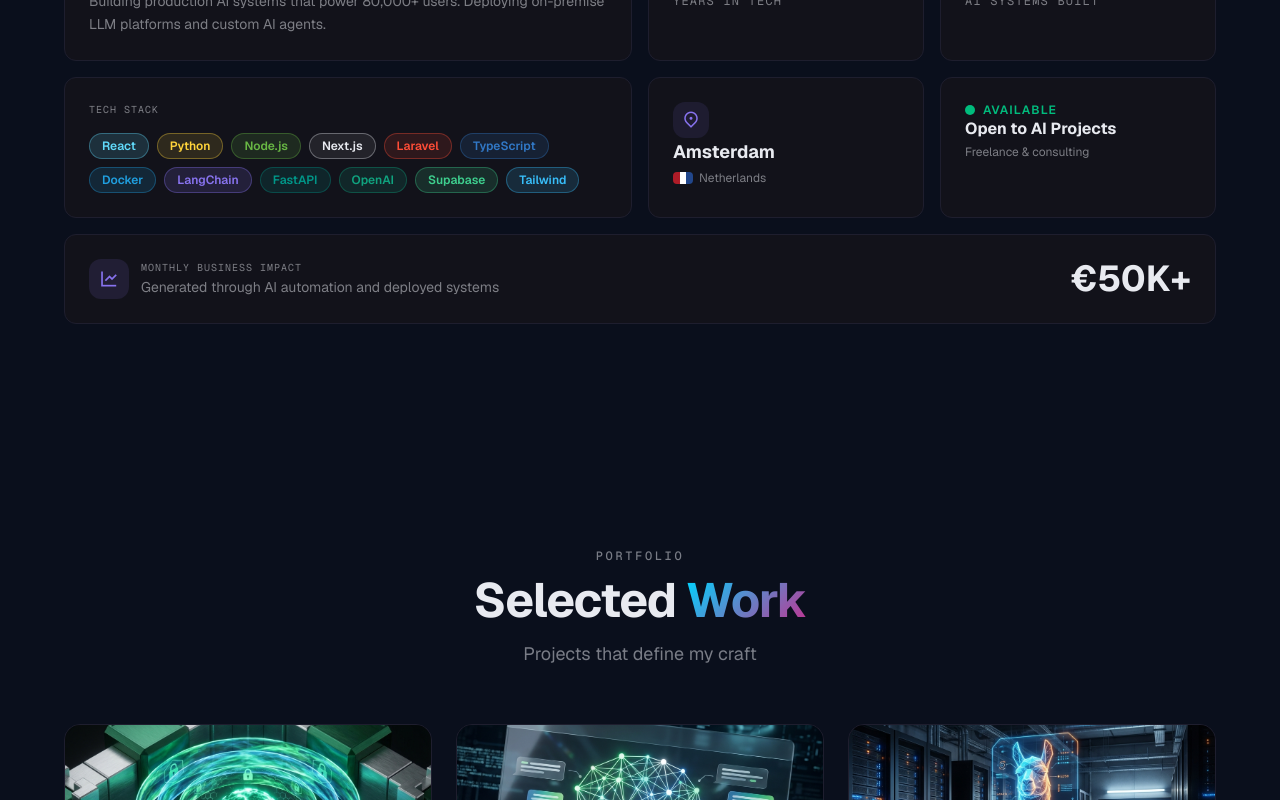
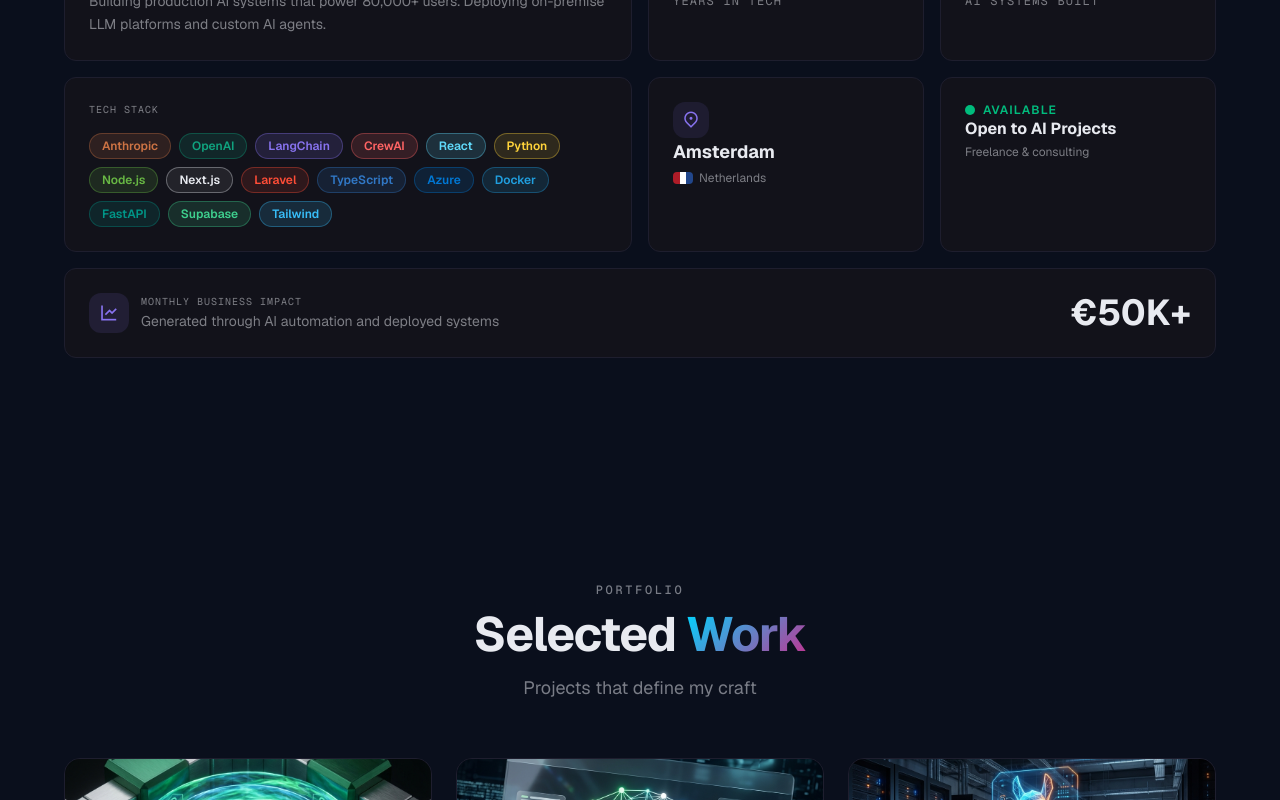
Before and after one commit to OmarNassar1127/new-portfolio-next, a Next.js app: page / in a window 1280 px wide. Shown: the part 1140-1940 px from the top of the page. Built offline with nearby package versions, Linux system fonts and the light colour scheme.

Commit message:
more improvements

```diff
--- a/components/sections/BentoDashboard.tsx
+++ b/components/sections/BentoDashboard.tsx
@@ -31,20 +31,19 @@ function AnimatedCounter({
 
 /* ─── Tech stack pills ────────────────────────────────────────────────── */
 const techStack = [
+  { name: "Anthropic", color: "rgba(204,115,68,0.15)", text: "#cc7344" },
+  { name: "OpenAI", color: "rgba(16,163,127,0.15)", text: "#10a37f" },
+  { name: "LangChain", color: "rgba(136,115,239,0.15)", text: "var(--primary)" },
+  { name: "CrewAI", color: "rgba(255,100,100,0.15)", text: "#ff6464" },
   { name: "React", color: "rgba(97,218,251,0.15)", text: "#61dafb" },
   { name: "Python", color: "rgba(255,212,59,0.12)", text: "#ffd43b" },
   { name: "Node.js", color: "rgba(104,183,68,0.15)", text: "#68b744" },
   { name: "Next.js", color: "rgba(232,234,240,0.08)", text: "var(--text)" },
   { name: "Laravel", color: "rgba(255,77,55,0.12)", text: "#ff4d37" },
   { name: "TypeScript", color: "rgba(49,120,198,0.15)", text: "#3178c6" },
+  { name: "Azure", color: "rgba(0,120,212,0.15)", text: "#0078d4" },
   { name: "Docker", color: "rgba(32,159,223,0.15)", text: "#209fdf" },
-  {
-    name: "LangChain",
-    color: "rgba(136,115,239,0.15)",
-    text: "var(--primary)",
-  },
   { name: "FastAPI", color: "rgba(0,150,136,0.15)", text: "#009688" },
-  { name: "OpenAI", color: "rgba(16,163,127,0.15)", text: "#10a37f" },
   { name: "Supabase", color: "rgba(62,207,142,0.15)", text: "#3ecf8e" },
   { name: "Tailwind", color: "rgba(56,189,248,0.15)", text: "#38bdf8" },
 ];
```
